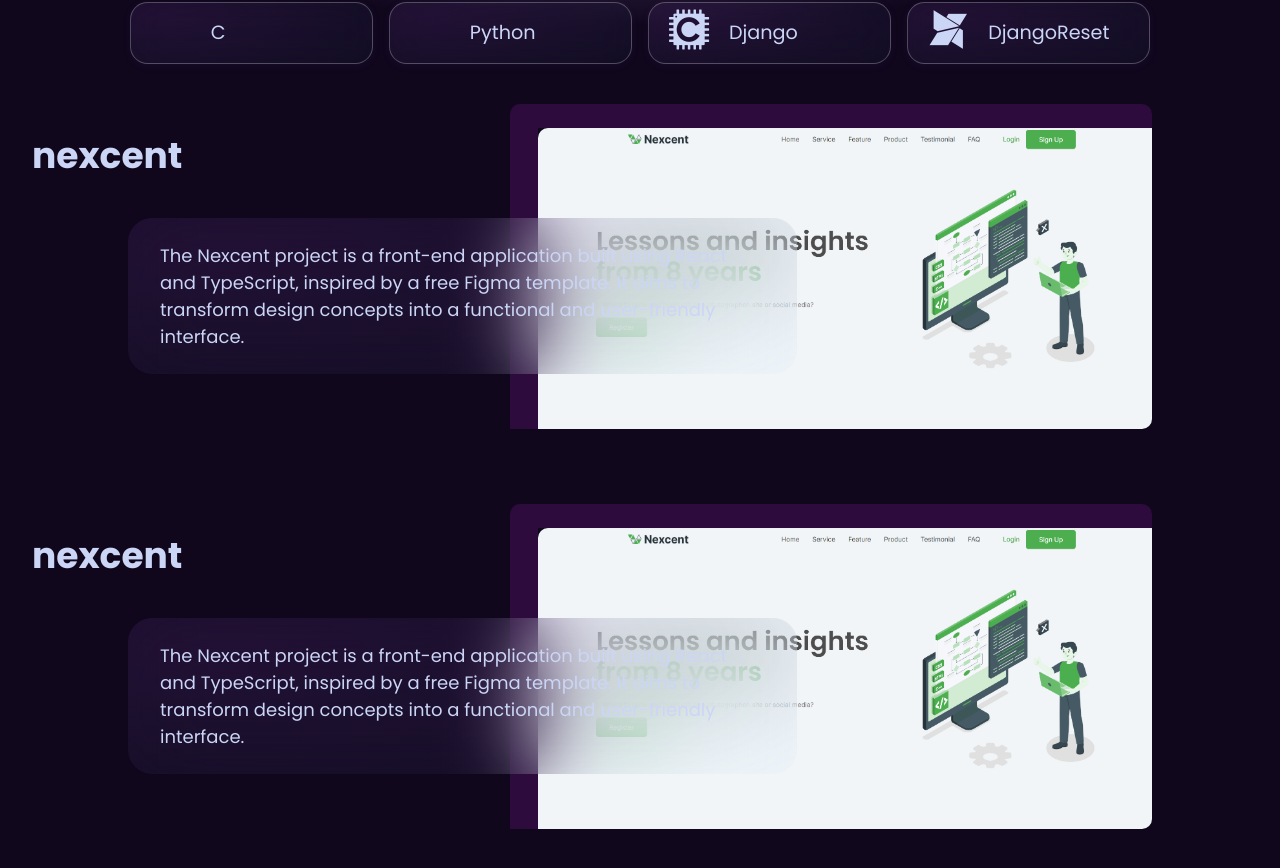
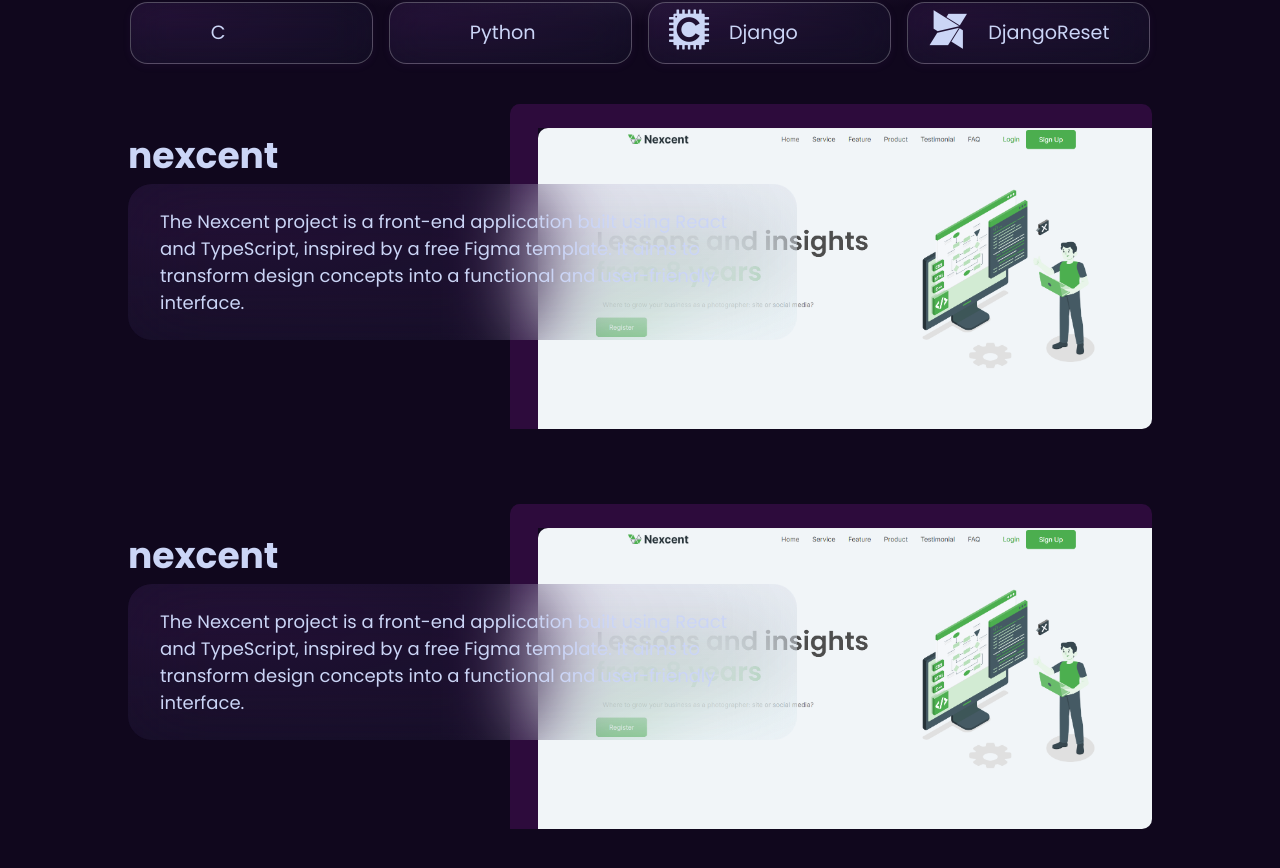
Before and after one commit to KaviruN/portfolio, a React (Vite) app: page / in a window 1280 px wide. Shown: the part 1938-2806 px from the top of the page. Built offline with nearby package versions, Linux system fonts and the light colour scheme.

Commit message:
style: update layout and positioning for Projects component; enhance responsiveness and visual alignment

```diff
--- a/src/scss/components/_projects.scss
+++ b/src/scss/components/_projects.scss
@@ -10,7 +10,6 @@
     display: flex;
     flex-direction: column;
 
-
     @media (min-width: 768px) {
       flex-direction: row;
       // align-items: center;
@@ -18,11 +17,19 @@
     }
   }
 
+  // &__header {
+  //   order: 2;
+  // }
+
   &__title {
     margin-bottom: 1.2em;
+    text-align: center;
+
+    @media (min-width: 768px) {
+      position: absolute;
+      left: 10%;
+    }
   }
-
-
 
   &__description {
     background: radial-gradient(
@@ -41,7 +48,7 @@
     @media (min-width: 768px) {
       position: absolute;
       left: 10%;
-
+      top: 20%;
     }
   }
 
```
Also changed, not shown: src/scss/style.css, 1 other file (tests, documents, lock files or other folders).
